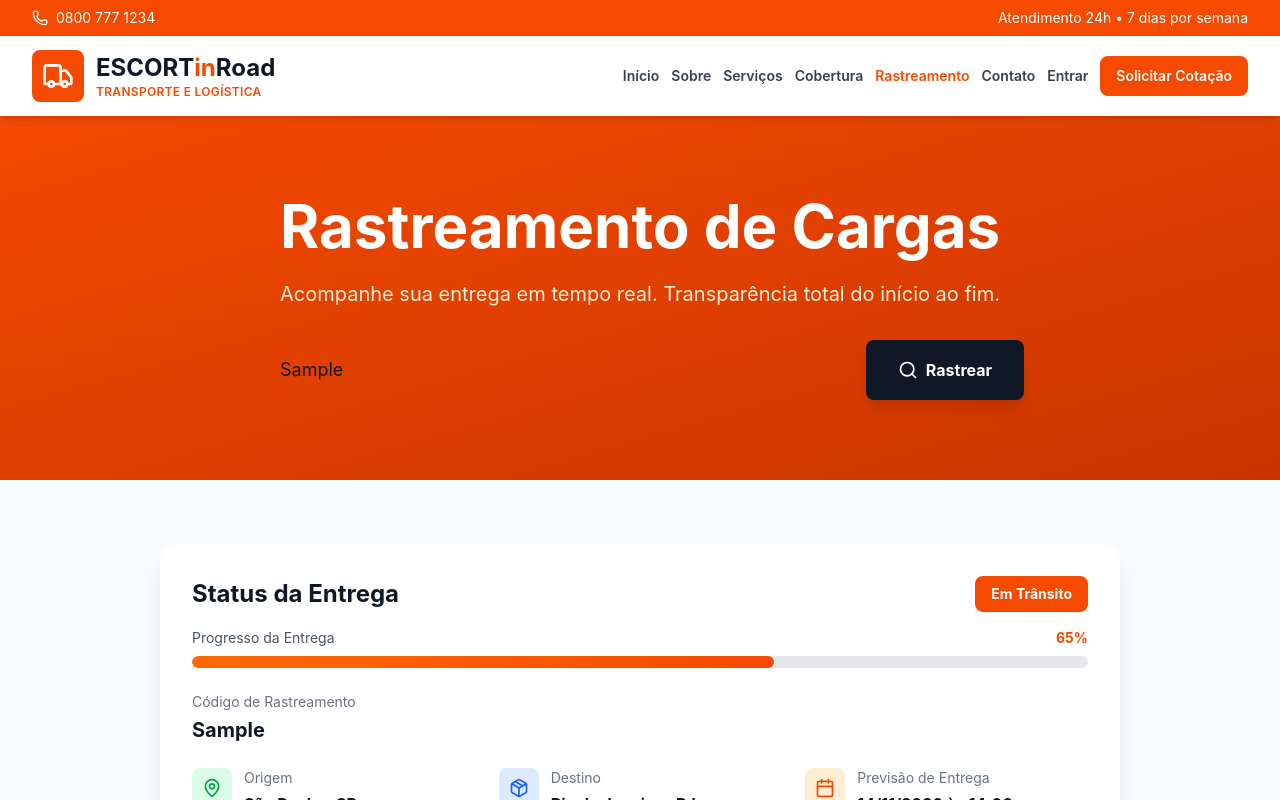
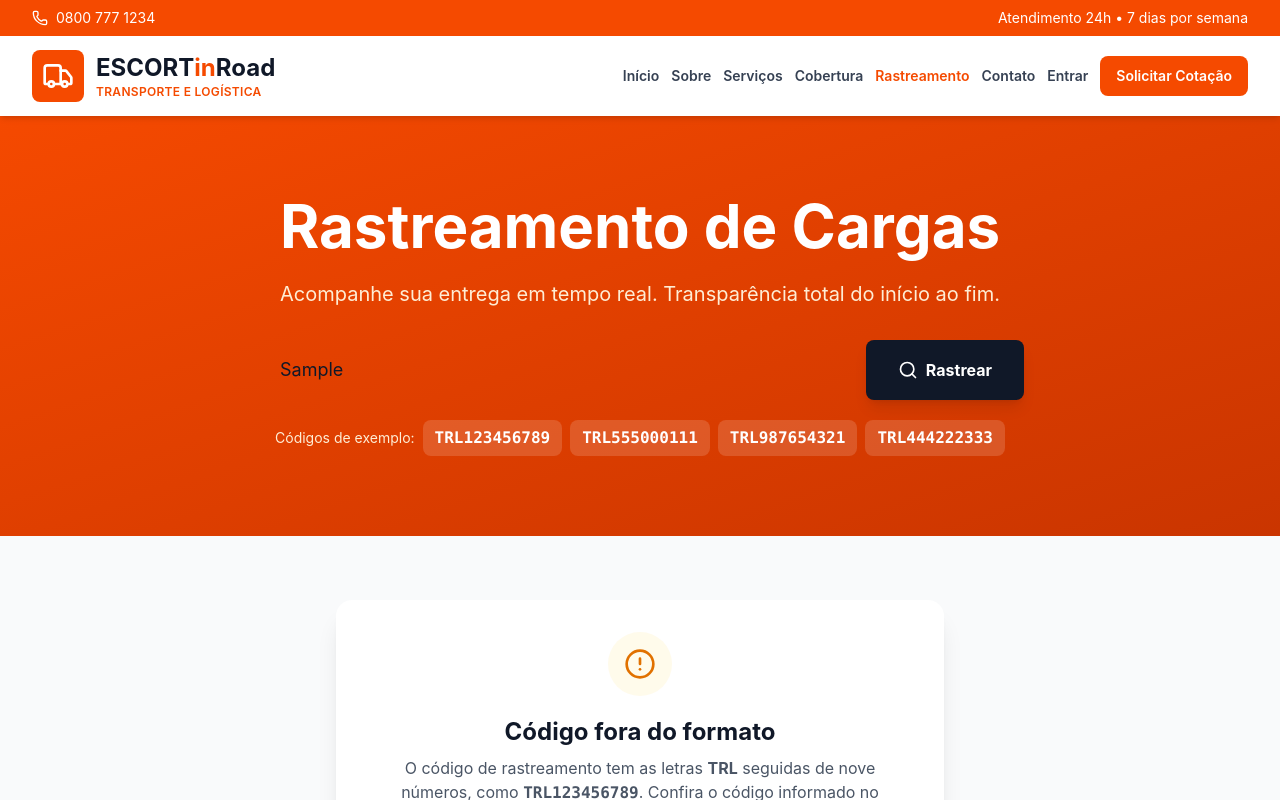
Before and after one commit to NCristofe/Escort_In_Road, a React (Vite) app in the folder Front-End-Web/: page /rastreamento in a window 1280 px wide. Both pictures are taken after typing "Sample" into the empty fields and a click on the button "Rastrear". Shown: the top 800 px of the page. Built offline with nearby package versions, Linux system fonts and the light colour scheme.

Commit message:
update Tracking.tsx

```diff
--- a/Front-End-Web/src/app/pages/Tracking.tsx
+++ b/Front-End-Web/src/app/pages/Tracking.tsx
@@ -1,5 +1,24 @@
-import { useState } from "react";
-import { Search, Package, MapPin, Clock, CheckCircle, Truck, Calendar, ArrowRight } from "lucide-react";
+import { useState, type FormEvent } from "react";
+import {
+  Search,
+  Package,
+  MapPin,
+  Clock,
+  CheckCircle,
+  Truck,
+  Calendar,
+  ArrowRight,
+  PackageX,
+  AlertCircle,
+} from "lucide-react";
+import {
+  findShipment,
+  isValidTrackingCode,
+  normalizeTrackingCode,
+  sampleTrackingCodes,
+  type Shipment,
+  type ShipmentStatus,
+} from "../data/tracking";
 
 const dateFormatter = new Intl.DateTimeFormat("pt-BR");
 const timeFormatter = new Intl.DateTimeFormat("pt-BR", {
@@ -7,77 +26,40 @@ const timeFormatter = new Intl.DateTimeFormat("pt-BR", {
   minute: "2-digit",
 });
 
-function addDays(date: Date, days: number) {
-  const nextDate = new Date(date);
-  nextDate.setDate(nextDate.getDate() + days);
-  return nextDate;
+function formatDateTime(date: Date) {
+  return `${dateFormatter.format(date)} às ${timeFormatter.format(date)}`;
 }
 
-function withTime(date: Date, hours: number, minutes: number) {
-  const nextDate = new Date(date);
-  nextDate.setHours(hours, minutes, 0, 0);
-  return nextDate;
-}
+const statusClasses: Record<ShipmentStatus, string> = {
+  "Coleta Agendada": "bg-gray-700",
+  "Em Trânsito": "bg-orange-600",
+  "Saiu para Entrega": "bg-blue-600",
+  Entregue: "bg-green-600",
+};
+
+/** O que a ultima consulta produziu. Null enquanto ninguem buscou nada. */
+type SearchResult =
+  | { kind: "found"; shipment: Shipment }
+  | { kind: "invalid"; code: string }
+  | { kind: "not-found"; code: string };
 
 export function Tracking() {
   const [trackingCode, setTrackingCode] = useState("");
-  const [searchPerformed, setSearchPerformed] = useState(false);
+  const [result, setResult] = useState<SearchResult | null>(null);
 
-  const handleSearch = (e: React.FormEvent) => {
-    e.preventDefault();
-    if (trackingCode.trim()) {
-      setSearchPerformed(true);
+  const handleSearch = (event: FormEvent) => {
+    event.preventDefault();
+
+    const code = normalizeTrackingCode(trackingCode);
+    if (!code) return;
+
+    if (!isValidTrackingCode(code)) {
+      setResult({ kind: "invalid", code });
+      return;
     }
-  };
 
-  const now = new Date();
-  const deliveryDate = withTime(addDays(now, 1), 14, 0);
-  const currentEventDate = withTime(now, 14, 30);
-  const departureDate = withTime(now, 8, 15);
-  const collectedDate = withTime(addDays(now, -1), 16, 45);
-  const scheduledDate = withTime(addDays(now, -1), 9, 0);
-
-  // Mock tracking data
-  const trackingData = {
-    code: trackingCode || "TRL123456789",
-    status: "Em Trânsito",
-    origin: "São Paulo - SP",
-    destination: "Rio de Janeiro - RJ",
-    estimatedDelivery: `${dateFormatter.format(deliveryDate)} às ${timeFormatter.format(deliveryDate)}`,
-    currentLocation: "Rodovia Presidente Dutra - KM 180 - Guarulhos/SP",
-    driver: "Carlos Silva",
-    vehicle: "Caminhão Mercedes-Benz Actros - Placa ABC-1234",
-    progress: 65,
-    events: [
-      {
-        date: dateFormatter.format(currentEventDate),
-        time: timeFormatter.format(currentEventDate),
-        description: "Mercadoria em trânsito",
-        location: "Rodovia Presidente Dutra - KM 180 - Guarulhos/SP",
-        status: "current",
-      },
-      {
-        date: dateFormatter.format(departureDate),
-        time: timeFormatter.format(departureDate),
-        description: "Saída do Centro de Distribuição",
-        location: "CD São Paulo - Zona Leste",
-        status: "completed",
-      },
-      {
-        date: dateFormatter.format(collectedDate),
-        time: timeFormatter.format(collectedDate),
-        description: "Mercadoria coletada no remetente",
-        location: "São Paulo - SP",
-        status: "completed",
-      },
-      {
-        date: dateFormatter.format(scheduledDate),
-        time: timeFormatter.format(scheduledDate),
-        description: "Coleta agendada",
-        location: "Sistema ESCORTinRoad",
-        status: "completed",
-      },
-    ],
+    const shipment = findShipment(code);
+    setResult(shipment ? { kind: "found", shipment } : { kind: "not-found", code });
   };
 
   return (
@@ -100,7 +82,8 @@ export function Tracking() {
                   type="text"
                   placeholder="Digite o código de rastreamento (ex: TRL123456789)"
                   value={trackingCode}
-                  onChange={(e) => setTrackingCode(e.target.value)}
+                  onChange={(event) => setTrackingCode(event.target.value)}
+                  aria-label="Código de rastreamento"
                   className="w-full px-6 py-4 rounded-lg text-gray-900 placeholder-gray-500 focus:outline-none focus:ring-4 focus:ring-orange-300 text-lg"
                 />
               </div>
@@ -112,38 +95,111 @@ export function Tracking() {
                 Rastrear
               </button>
             </form>
+
+            {/* Cargas de demonstracao, para dar o que testar sem backend. */}
+            <div className="mt-5 flex flex-wrap items-center justify-center gap-2 text-sm">
+              <span className="text-orange-100">Códigos de exemplo:</span>
+              {sampleTrackingCodes.map((sample) => (
+                <button
+                  key={sample.code}
+                  type="button"
+                  onClick={() => {
+                    setTrackingCode(sample.code);
+                    const shipment = findShipment(sample.code);
+                    if (shipment) setResult({ kind: "found", shipment });
+                  }}
+                  title={sample.status}
+                  className="font-mono font-semibold bg-white/15 hover:bg-white/25 px-3 py-1.5 rounded-lg transition-colors"
+                >
+                  {sample.code}
+                </button>
+              ))}
+            </div>
           </div>
         </div>
       </section>
 
+      {/* Codigo fora do formato */}
+      {result?.kind === "invalid" && (
+        <section className="py-12 lg:py-16 bg-gray-50">
+          <div className="max-w-2xl mx-auto px-4 sm:px-6 lg:px-8">
+            <div className="bg-white rounded-2xl shadow-xl p-8 text-center">
+              <div className="w-16 h-16 rounded-full bg-amber-50 flex items-center justify-center mx-auto mb-5">
+                <AlertCircle className="w-8 h-8 text-amber-600" />
+              </div>
+              <h2 className="text-2xl font-bold text-gray-900 mb-2">Código fora do formato</h2>
+              <p className="text-gray-600">
+                O código de rastreamento tem as letras <strong>TRL</strong> seguidas de nove números,
+                como <span className="font-mono font-semibold">TRL123456789</span>. Confira o código
+                informado no comprovante de coleta.
+              </p>
+            </div>
+          </div>
+        </section>
+      )}
+
+      {/* Codigo valido, carga inexistente */}
+      {result?.kind === "not-found" && (
+        <section className="py-12 lg:py-16 bg-gray-50">
+          <div className="max-w-2xl mx-auto px-4 sm:px-6 lg:px-8">
+            <div className="bg-white rounded-2xl shadow-xl p-8 text-center">
+              <div className="w-16 h-16 rounded-full bg-gray-100 flex items-center justify-center mx-auto mb-5">
+                <PackageX className="w-8 h-8 text-gray-500" />
+              </div>
+              <h2 className="text-2xl font-bold text-gray-900 mb-2">Nenhuma carga encontrada</h2>
+              <p className="text-gray-600 mb-6">
+                Não localizamos nenhuma carga com o código{" "}
+                <span className="font-mono font-semibold text-gray-900">{result.code}</span>. Cargas
+                coletadas há menos de duas horas podem ainda não constar no sistema.
+              </p>
+              <a
+                href="tel:08007771234"
+                className="inline-flex items-center gap-2 bg-orange-600 text-white px-6 py-3 rounded-lg font-bold hover:bg-orange-700 transition-colors"
+              >
+                Falar com o atendimento
+                <ArrowRight className="w-5 h-5" />
+              </a>
+            </div>
+          </div>
+        </section>
+      )}
+
       {/* Tracking Results */}
-      {searchPerformed && (
+      {result?.kind === "found" && (
         <section className="py-12 lg:py-16 bg-gray-50">
           <div className="max-w-5xl mx-auto px-4 sm:px-6 lg:px-8">
             {/* Progress Bar */}
             <div className="bg-white rounded-2xl shadow-xl p-6 lg:p-8 mb-6">
               <div className="flex items-center justify-between mb-4">
                 <h2 className="text-2xl font-bold text-gray-900">Status da Entrega</h2>
-                <span className="bg-orange-600 text-white px-4 py-2 rounded-lg font-bold text-sm">
-                  {trackingData.status}
+                <span
+                  className={`text-white px-4 py-2 rounded-lg font-bold text-sm ${
+                    statusClasses[result.shipment.status]
+                  }`}
+                >
+                  {result.shipment.status}
                 </span>
               </div>
 
               <div className="mb-6">
                 <div className="flex justify-between text-sm text-gray-600 mb-2">
                   <span>Progresso da Entrega</span>
-                  <span className="font-bold text-orange-600">{trackingData.progress}%</span>
+                  <span className="font-bold text-orange-600">{result.shipment.progress}%</span>
                 </div>
                 <div className="w-full bg-gray-200 rounded-full h-3 overflow-hidden">
                   <div
-                    className="bg-gradient-to-r from-orange-500 to-orange-600 h-3 rounded-full transition-all duration-500"
-                    style={{ width: `${trackingData.progress}%` }}
+                    className={`h-3 rounded-full transition-all duration-500 ${
+                      result.shipment.deliveredAt
+                        ? "bg-gradient-to-r from-green-500 to-green-600"
+                        : "bg-gradient-to-r from-orange-500 to-orange-600"
+                    }`}
+                    style={{ width: `${result.shipment.progress}%` }}
                   ></div>
                 </div>
               </div>
 
               <div className="text-sm text-gray-500 mb-1">Código de Rastreamento</div>
-              <div className="text-xl font-bold text-gray-900 mb-6">{trackingData.code}</div>
+              <div className="text-xl font-bold text-gray-900 mb-6 font-mono">{result.shipment.code}</div>
 
               <div className="grid md:grid-cols-3 gap-6">
                 <div className="flex items-start gap-3">
@@ -152,7 +208,7 @@ export function Tracking() {
                   </div>
                   <div>
                     <div className="text-sm text-gray-500 mb-1">Origem</div>
-                    <div className="font-bold text-gray-900">{trackingData.origin}</div>
+                    <div className="font-bold text-gray-900">{result.shipment.origin}</div>
                   </div>
                 </div>
                 <div className="flex items-start gap-3">
@@ -161,7 +217,7 @@ export function Tracking() {
                   </div>
                   <div>
                     <div className="text-sm text-gray-500 mb-1">Destino</div>
-                    <div className="font-bold text-gray-900">{trackingData.destination}</div>
+                    <div className="font-bold text-gray-900">{result.shipment.destination}</div>
                   </div>
                 </div>
                 <div className="flex items-start gap-3">
@@ -169,30 +225,50 @@ export function Tracking() {
                     <Calendar className="w-5 h-5 text-orange-600" />
                   </div>
                   <div>
-                    <div className="text-sm text-gray-500 mb-1">Previsão de Entrega</div>
-                    <div className="font-bold text-gray-900">{trackingData.estimatedDelivery}</div>
+                    <div className="text-sm text-gray-500 mb-1">
+                      {result.shipment.deliveredAt ? "Entregue em" : "Previsão de Entrega"}
+                    </div>
+                    <div className="font-bold text-gray-900">
+                      {result.shipment.deliveredAt
+                        ? formatDateTime(result.shipment.deliveredAt)
+                        : result.shipment.estimatedDelivery
+                          ? formatDateTime(result.shipment.estimatedDelivery)
+                          : "—"}
+                    </div>
                   </div>
                 </div>
               </div>
             </div>
 
             {/* Current Location */}
-            <div className="bg-gradient-to-r from-orange-600 to-orange-700 rounded-2xl shadow-xl p-6 lg:p-8 mb-6 text-white">
+            <div
+              className={`rounded-2xl shadow-xl p-6 lg:p-8 mb-6 text-white ${
+                result.shipment.deliveredAt
+                  ? "bg-gradient-to-r from-green-600 to-green-700"
+                  : "bg-gradient-to-r from-orange-600 to-orange-700"
+              }`}
+            >
               <div className="flex items-start gap-4">
                 <div className="bg-white/20 p-3 rounded-xl">
-                  <Truck className="w-6 h-6 text-white" />
+                  {result.shipment.deliveredAt ? (
+                    <CheckCircle className="w-6 h-6 text-white" />
+                  ) : (
+                    <Truck className="w-6 h-6 text-white" />
+                  )}
                 </div>
                 <div className="flex-1">
-                  <div className="font-bold text-lg mb-1">Localização Atual</div>
-                  <div className="text-orange-100 mb-3">{trackingData.currentLocation}</div>
+                  <div className="font-bold text-lg mb-1">
+                    {result.shipment.deliveredAt ? "Entrega concluída" : "Localização Atual"}
+                  </div>
+                  <div className="text-white/80 mb-3">{result.shipment.currentLocation}</div>
                   <div className="grid sm:grid-cols-2 gap-4 text-sm">
                     <div>
-                      <span className="text-orange-100">Motorista:</span>
-                      <span className="font-semibold ml-2">{trackingData.driver}</span>
+                      <span className="text-white/80">Motorista:</span>
+                      <span className="font-semibold ml-2">{result.shipment.driver}</span>
                     </div>
                     <div>
-                      <span className="text-orange-100">Veículo:</span>
-                      <span className="font-semibold ml-2">{trackingData.vehicle}</span>
+                      <span className="text-white/80">Veículo:</span>
+                      <span className="font-semibold ml-2">{result.shipment.vehicle}</span>
                     </div>
                   </div>
                 </div>
@@ -207,34 +283,34 @@ export function Tracking() {
               </h2>
 
               <div className="space-y-6">
-                {trackingData.events.map((event, index) => (
-                  <div key={index} className="flex gap-4">
+                {result.shipment.events.map((event, index) => (
+                  <div key={`${event.description}-${index}`} className="flex gap-4">
                     <div className="flex flex-col items-center">
                       <div
                         className={`w-12 h-12 rounded-full flex items-center justify-center shadow-lg ${
-                          event.status === "current"
-                            ? "bg-orange-600 ring-4 ring-orange-100"
-                            : "bg-green-500"
+                          event.current ? "bg-orange-600 ring-4 ring-orange-100" : "bg-green-500"
                         }`}
                       >
-                        {event.status === "current" ? (
+                        {event.current ? (
                           <Truck className="w-6 h-6 text-white" />
                         ) : (
                           <CheckCircle className="w-6 h-6 text-white" />
                         )}
                       </div>
-                      {index < trackingData.events.length - 1 && (
+                      {index < result.shipment.events.length - 1 && (
                         <div className="w-0.5 h-full min-h-[80px] bg-gray-300 mt-2" />
                       )}
                     </div>
                     <div className="flex-1 pb-8">
                       <div className="flex flex-col sm:flex-row sm:items-baseline gap-2 mb-2">
-                        <span className={`font-bold text-lg ${event.status === "current" ? "text-orange-600" : "text-gray-900"}`}>
+                        <span
+                          className={`font-bold text-lg ${
+                            event.current ? "text-orange-600" : "text-gray-900"
+                          }`}
+                        >
                           {event.description}
                         </span>
-                        <span className="text-sm text-gray-500">
-                          {event.date} às {event.time}
-                        </span>
+                        <span className="text-sm text-gray-500">{formatDateTime(event.at)}</span>
                       </div>
                       <div className="text-gray-600 flex items-center gap-2">
                         <MapPin className="w-4 h-4" />
@@ -250,7 +326,7 @@ export function Tracking() {
       )}
 
       {/* Info Section */}
-      {!searchPerformed && (
+      {!result && (
         <section className="py-16 bg-white">
           <div className="max-w-5xl mx-auto px-4 sm:px-6 lg:px-8">
             <div className="text-center mb-12">
```
